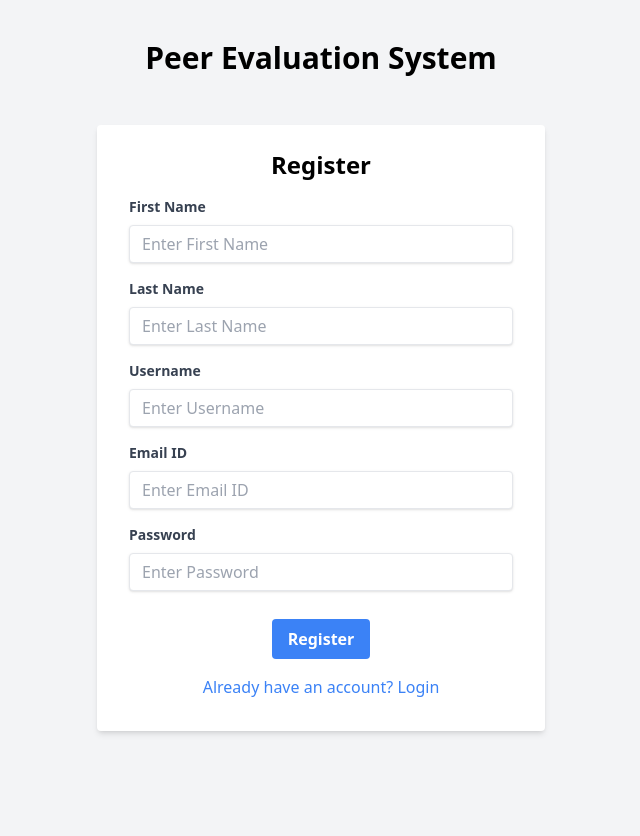
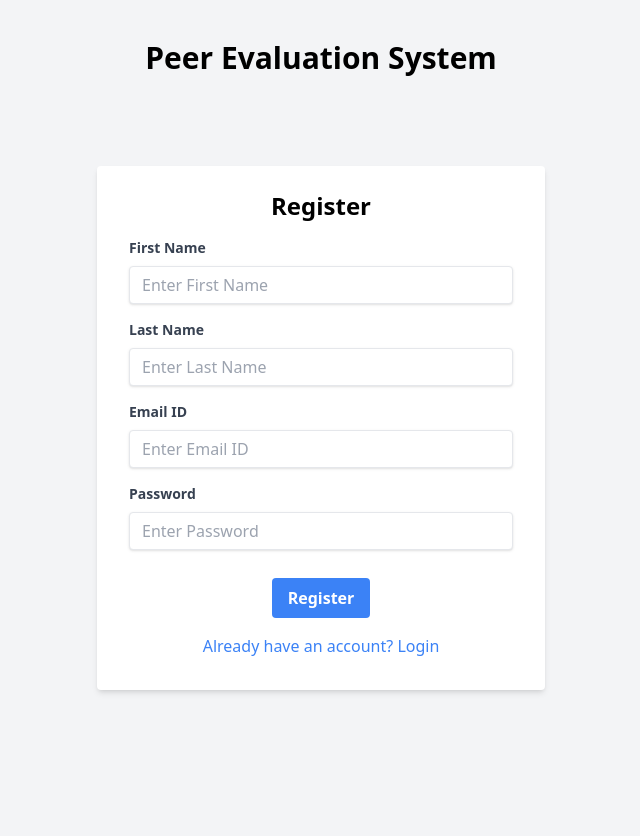
Before and after one commit to ak-1983/V2_Final, a Django app: page /register/ in a window 1280 px wide. Shown: the whole page, without its empty margins (319-959 px from the left). Run offline with Django 5.2, Linux system fonts and the light colour scheme; some libraries are stand-ins or nearby versions.

Commit message:
Email as username

```diff
--- a/app/templates/login.html
+++ b/app/templates/login.html
@@ -50,10 +50,10 @@
         {% endif %}
 
         <div class="mb-4">
-          <label class="block text-gray-700 text-sm font-bold mb-2" for="username">Username</label>
+          <label class="block text-gray-700 text-sm font-bold mb-2" for="username">Email/Username</label>
           <input
             class="shadow appearance-none border rounded w-full py-2 px-3 text-gray-700 leading-tight focus:outline-none focus:shadow-outline"
-            id="username" type="text" placeholder="Enter Username" name="username" required />
+            id="username" type="text" placeholder="Enter Email/Username" name="username" required />
         </div>
 
         <div class="mb-6">
--- a/app/templates/register.html
+++ b/app/templates/register.html
@@ -81,22 +81,6 @@
               type="text"
               placeholder="Enter Last Name"
               name="last_name"
-              required
-            />
-          </div>
-
-          <div class="mb-4">
-            <label
-              class="block text-gray-700 text-sm font-bold mb-2"
-              for="register-username"
-              >Username</label
-            >
-            <input
-              class="shadow appearance-none border rounded w-full py-2 px-3 text-gray-700 leading-tight focus:outline-none focus:shadow-outline"
-              id="register-username"
-              type="text"
-              placeholder="Enter Username"
-              name="username"
               required
             />
           </div>
--- a/app/views.py
+++ b/app/views.py
@@ -499,7 +499,7 @@ def uploadFile(request):
                     user, created = User.objects.get_or_create(
                         email=data[1],
                         defaults={
-                            'username': data[1].split("@")[0],
+                            'username': data[1],
                             'first_name': data[0].split()[0],
                             'last_name': data[0].split()[1] if len(data[0].split()) > 1 else '',
                         }
@@ -560,14 +560,11 @@ def register_page(request):
     if request.method == 'POST':
         first_name = request.POST.get('first_name')
         last_name = request.POST.get('last_name')
-        username = request.POST.get('username')
         email = request.POST.get('email')
         password = request.POST.get('password')
 
-        print(first_name, last_name, username, email, password)
-
         # Check if a user with the provided username already exists
-        user = User.objects.filter(username=username)
+        user = User.objects.filter(username=email)
 
         if user.exists():
             # Display an information message if the username is taken
@@ -586,7 +583,7 @@ def register_page(request):
         user = User.objects.create_user(
             first_name=first_name,
             last_name=last_name,
-            username=username,
+            username=email,
             email=email
         )
 
@@ -594,7 +591,7 @@ def register_page(request):
         user.set_password(password)
         user.save()
 
-        user_id = User.objects.get(username=username).id
+        user_id = User.objects.get(username=email).id
         user_profile = UserProfile(user_id=user_id, role="Student")
         user_profile.save()
 
@@ -656,9 +653,9 @@ def uploadCSV(request):
                     user, created = User.objects.get_or_create(
                         email=data[1],
                         defaults={
-                            'username': data[1].split("@")[0],
+                            'username': data[1],
                             'first_name': data[0].split()[0],
-                            'last_name': data[0].split()[1] if len(data[0].split()) > 1 else '',
+                            'last_name': data[0].split()[1] if len(data[0].split()) > 1 else ''
                         }
                     )
 
@@ -668,7 +665,7 @@ def uploadCSV(request):
                         html_message = render_to_string(
                             "ForgotPasswordMailTemplate.html",  # Path to your email template
                             {
-                                "username": data[1].split("@")[0],
+                                "username": data[1],
                                 "new_password": random_password  # Link to the evaluation
                             },
                         )
@@ -686,7 +683,7 @@ def uploadCSV(request):
                         user.set_password(random_password)
                         user.save()
 
-                        user_id = User.objects.get(username=data[1].split("@")[0]).id
+                        user_id = User.objects.get(username=data[1]).id
                         new_user_profile = UserProfile(user_id=user_id, role="Student")
                         new_user_profile.save()
 
--- a/peereval/settings.py
+++ b/peereval/settings.py
@@ -148,7 +148,6 @@ EMAIL_BACKEND = "django.core.mail.backends.smtp.EmailBackend"
 EMAIL_HOST = "smtp.gmail.com"  # Gmail SMTP server
 EMAIL_PORT = 587               # TLS port
 EMAIL_USE_TLS = True           # Use TLS for secure connection
-EMAIL_USE_SSL = False          # SSL not required with TLS
 EMAIL_HOST_USER = "aivs-coordinator@iitrpr.ac.in"  # Replace with your Gmail address
 EMAIL_HOST_PASSWORD = "wygr ualf pfsv ksmh"     # Replace with your Gmail password
 DEFAULT_FROM_EMAIL = "aivs-coordinator@iitrpr.ac.in"
```
Also changed, not shown: db.sqlite3.
